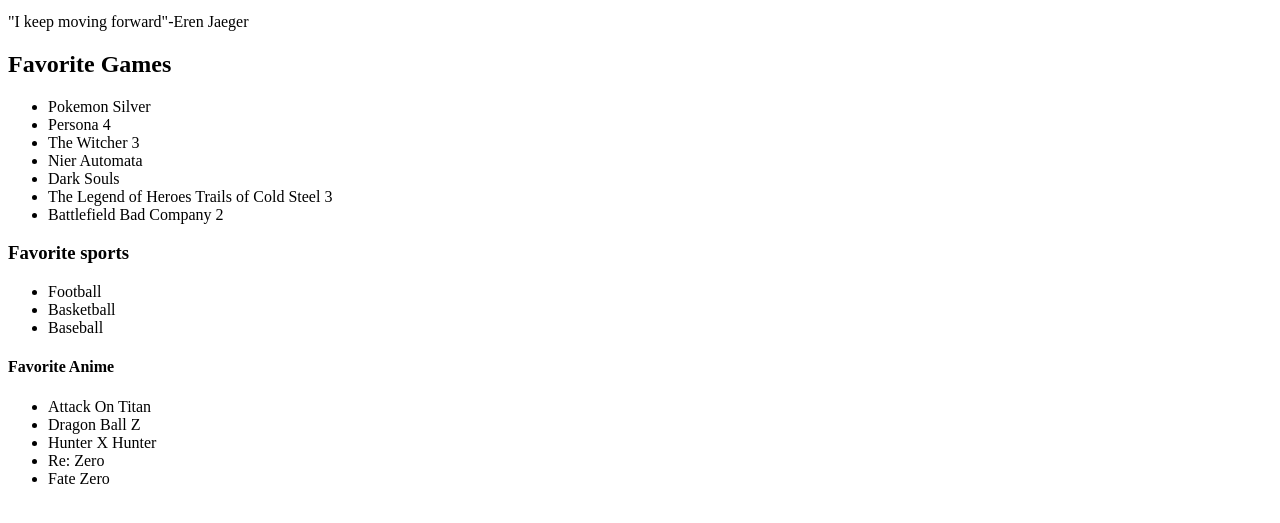
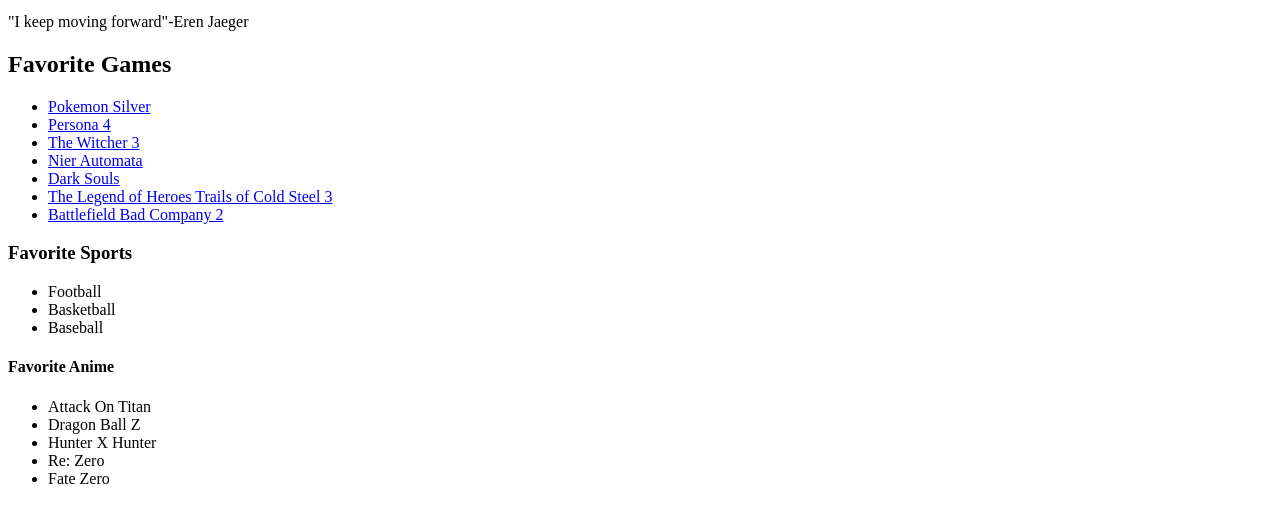
Before and after one commit to ChristianC93/Chris-Website, a plain HTML site: page index.html in a window 1280 px wide. Shown: the part 119-642 px from the top of the page. Drawn offline with Linux system fonts and the light colour scheme.

Commit message:
Added links to favorite games

```diff
--- a/index.html
+++ b/index.html
@@ -14,17 +14,17 @@
         <div class="games-div">
         <h2>Favorite Games</h2>
             <ul>
-                <li>Pokemon Silver</li>
-                <li>Persona 4</li>
-                <li>The Witcher 3</li>
-                <li>Nier Automata</li>
-                <li>Dark Souls</li>
-                <li>The Legend of Heroes Trails of Cold Steel 3</li>
-                <li>Battlefield Bad Company 2</li>
+                <li><a href="https://en.wikipedia.org/wiki/Pok%C3%A9mon_Gold_and_Silver">Pokemon Silver</a></li>
+                <li><a href="https://en.wikipedia.org/wiki/Persona_4">Persona 4</a></li>
+                <li><a href="https://en.wikipedia.org/wiki/The_Witcher_3:_Wild_Hunt">The Witcher 3</a></li>
+                <li><a href="https://en.wikipedia.org/wiki/Nier:_Automata">Nier Automata</a></li>
+                <li><a href="https://en.wikipedia.org/wiki/Dark_Souls">Dark Souls</a></li>
+                <li><a href="https://en.wikipedia.org/wiki/The_Legend_of_Heroes:_Trails_of_Cold_Steel_III">The Legend of Heroes Trails of Cold Steel 3</a></li>
+                <li><a href="https://en.wikipedia.org/wiki/Battlefield:_Bad_Company_2">Battlefield Bad Company 2</a></li>
             </ul>
         </div>
         <div class="sports-div">
-        <h3>Favorite sports</h3>
+        <h3>Favorite Sports</h3>
             <ul>
                 <li>Football</li>
                 <li>Basketball</li>
```
